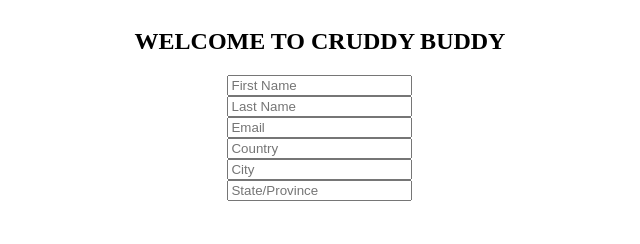
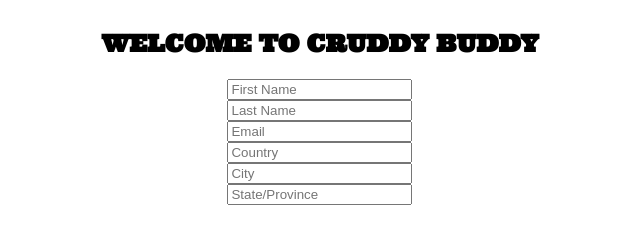
Before and after one commit to EvMad/cruddy-buddy, a website: page index.html in a window 1280 px wide. Shown: the whole page, without its empty margins (328-968 px from the left). Drawn offline with Linux system fonts and the light colour scheme.

Commit message:
linked google font "Ultra" / added to hero mixin

```diff
--- a/assets/scss/main.scss
+++ b/assets/scss/main.scss
@@ -21,6 +21,7 @@
     justify-content: center;
     text-align: center;
     font-weight: bold;
+    font-family: 'Ultra', serif;
 
 }
 
--- a/index.html
+++ b/index.html
@@ -5,6 +5,9 @@
     <meta name="viewport" content="width=device-width, initial-scale=1.0" />
     <meta http-equiv="X-UA-Compatible" content="ie=edge" />
     <title>CRUDDY BUDDY</title>
+    <link rel="preconnect" href="https://fonts.googleapis.com">
+<link rel="preconnect" href="https://fonts.gstatic.com" crossorigin>
+<link href="https://fonts.googleapis.com/css2?family=Ultra&display=swap" rel="stylesheet">
     <link rel="stylesheet" href="./assets/css/main.css" />
   </head>
 
```
Also changed, not shown: assets/css/main.css, 1 other file.
